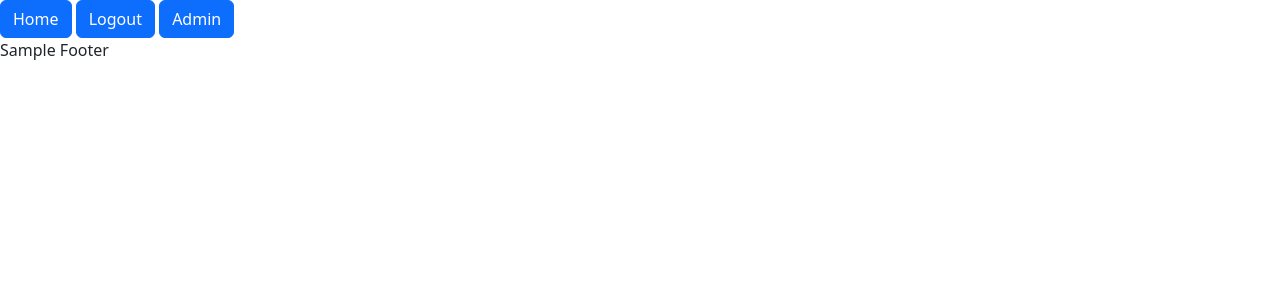
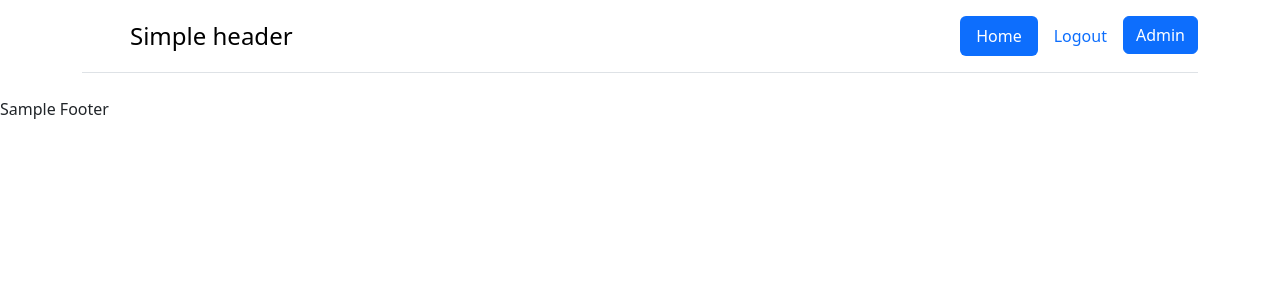
Before and after one commit to Dit23/WF1Projekt2025, a PHP site: page /login/index.php in a window 1280 px wide. Shown: the top 300 px of the page. Run offline with PHP 8.4, Linux system fonts and the light colour scheme; the visitor is signed in with stand-in values (Sample User, id 1); data that the repository does not hold is empty; some libraries are stand-ins or nearby versions.

Commit message:
refactor: update header layout and improve login page branding

```diff
--- a/login.php
+++ b/login.php
@@ -15,8 +15,8 @@
 <body>
 <div class="modal modal-sheet position-static bg-body-secondary" tabindex="-1" role="dialog" id="modalSignin" style="height: 100vh; display: flex; align-items: center; justify-content: center">
     <div class="modal-dialog" role="document">
-        <img src="https://arche.webuntis.com/WebUntis/pimage.do?cat=23&id=1" alt="" style="display: block; width: calc(100% - 2rem); max-width: 200px; height: auto; margin: 0 auto 2rem; border-radius: 5px;">
         <div class="modal-content rounded-4 shadow">
+            <img src="https://i.ibb.co/h13ThT1/bkodatteln-logo.png" alt="" style="display: block; width: calc(100% - 2rem); max-width: 200px; height: auto; margin: auto auto -3em; border-radius: 5px;">
             <div class="modal-header p-5 pb-4 border-bottom-0">
                 <h1 class="fw-bold mb-0 fs-2">Willkommen zurück!</h1>
             </div>
--- a/shared/header.php
+++ b/shared/header.php
@@ -2,21 +2,26 @@
 $currentPage = basename($_SERVER['PHP_SELF'], ".php");
 ?>
 <header>
-    <a href="./" class="btn btn-primary">
-        Home
+    <div class="container">
+        <header class="d-flex flex-wrap justify-content-center py-3 mb-4 border-bottom">
+            <a href="/" class="d-flex align-items-center mb-3 mb-md-0 me-md-auto link-body-emphasis text-decoration-none">
+                <svg class="bi me-2" width="40" height="32"><use xlink:href="#bootstrap"></use></svg>
+                <span class="fs-4">Simple header</span>
             </a>
-    <button id="logoutButton" class="btn btn-primary">
-        Logout
-    </button>
+
+            <ul class="nav nav-pills">
+                <li class="nav-item"><a href="./" class="nav-link active" aria-current="page">Home</a></li>
+                <li class="nav-item"><a href="#" id="logoutButton" class="nav-link">Logout</a></li>
                 <?php
                 if ($_SESSION['admin'] === true) {
                     ?>
-        <a href="admin" class="btn btn-primary">
-            Admin
-        </a>
+                    <li><a href="admin" class="btn btn-primary">Admin</a></li>
                     <?php
                 }
                 ?>
+            </ul>
+        </header>
+    </div>
 </header>
 
 <script>
```
Lines whose indentation alone changed are shown as unchanged.
